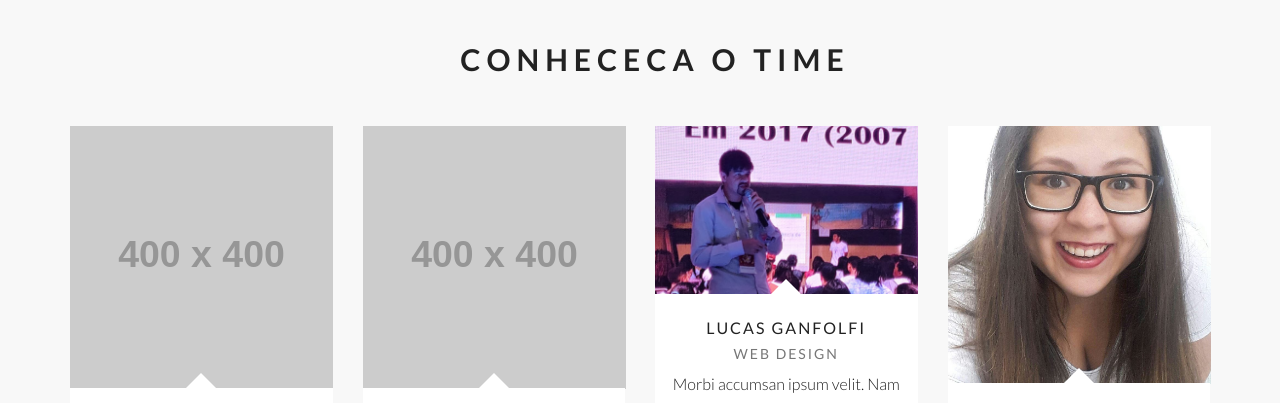
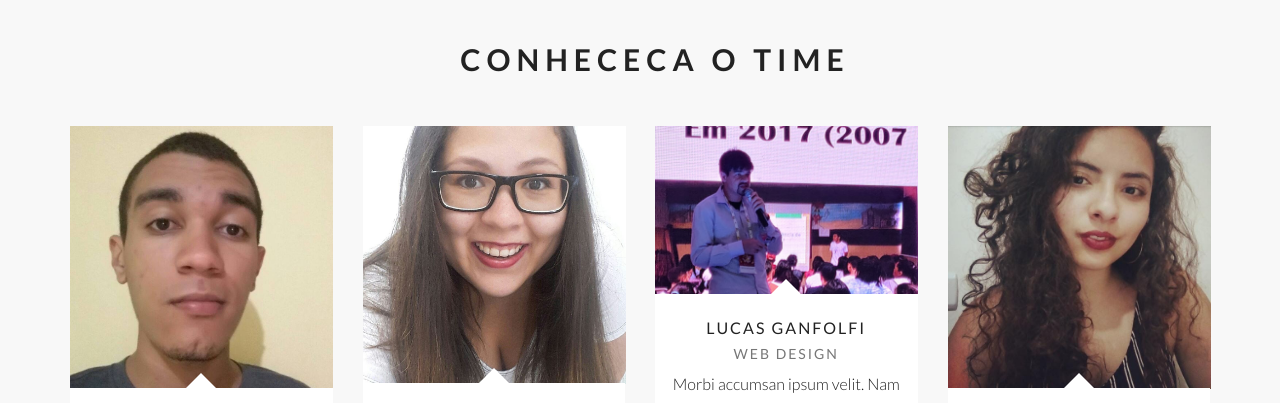
Before and after one commit to semeandoeducacao/semeandoeducacao.github.io, a plain HTML site: page inicio.html in a window 1280 px wide. Shown: the part 1280-1683 px from the top of the page. Drawn offline with Linux system fonts and the light colour scheme; some packages are replaced by stand-ins of ours; placeholder pictures from the web are drawn by us.

Commit message:
Update inicio.html

```diff
--- a/inicio.html
+++ b/inicio.html
@@ -246,7 +246,7 @@ SÓ 12,7% DAS CRIANÇAS
                 <div id="meet-the-team" class="row">
                     <div class="col-md-3 col-xs-6">
                         <div class="center team-member">
-                            <img class="img-responsive img-thumbnail bounce-in" src="http://placehold.it/400x400" alt="">
+                            <img class="img-responsive img-thumbnail bounce-in" src="images/team/team01.jpg" alt="">
                             <div class="team-content fade-up">
                                 <h5>Alexsandro<small class="role muted">Web Design</small></h5>
                                 <p>Morbi accumsan ipsum velit. Nam nec tellus a odio tincidunt auctor.</p>
@@ -257,7 +257,7 @@ SÓ 12,7% DAS CRIANÇAS
 
                     <div class="col-md-3 col-xs-6">
                         <div class="center team-member">
-                            <img class="img-responsive img-thumbnail bounce-in" src="http://placehold.it/400x400" alt="">
+                            <img class="img-responsive img-thumbnail bounce-in" src="images/team/team02.jpg" alt="">
                             <div class="team-content fade-up">
                                 <h5>Joyce Lopes<small class="role muted">Marketing Director</small></h5>
                                 <p>Morbi accumsan ipsum velit. Nam nec tellus a odio tincidunt auctor.</p>
@@ -277,7 +277,7 @@ SÓ 12,7% DAS CRIANÇAS
                     </div>
                     <div class="col-md-3 col-xs-6">
                         <div class="center team-member">
-                            <img class="img-responsive img-thumbnail bounce-in" src="images/team/team02.jpg" alt="">
+                            <img class="img-responsive img-thumbnail bounce-in" src="images/team/team04.jpg" alt="">
                             <div class="team-content fade-up">
                                 <h5>Gabrielle Arruda<small class="role muted">Sales Assistant</small></h5>
                                 <p>Morbi accumsan ipsum velit. Nam nec tellus a odio tincidunt auctor.</p>
@@ -377,7 +377,7 @@ O Programa Universal para Todos (PROUNI)
 	                    <div class="col-md-4">
 	                        <div class="post">
 	                            <div class="post-img-content">
-	                                <img src="images/portfolio/folio11.jpg" class="img-responsive" />
+	                                <img src="images/portfolio/folio11.png" class="img-responsive" />
 	                                <div class="overlay">
 	                                    <a class="preview btn btn-outlined btn-primary" href="#"><i class="fa fa-link"></i></a>
 	                                </div>
```
